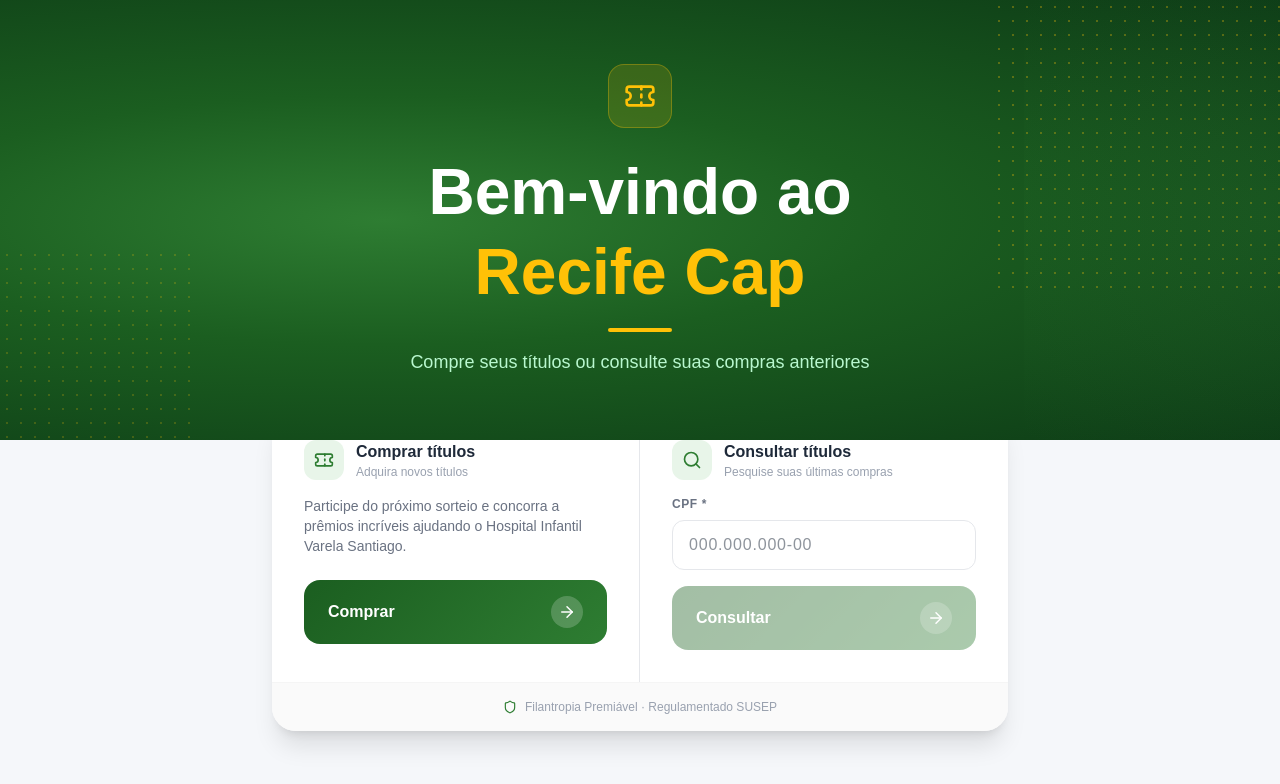
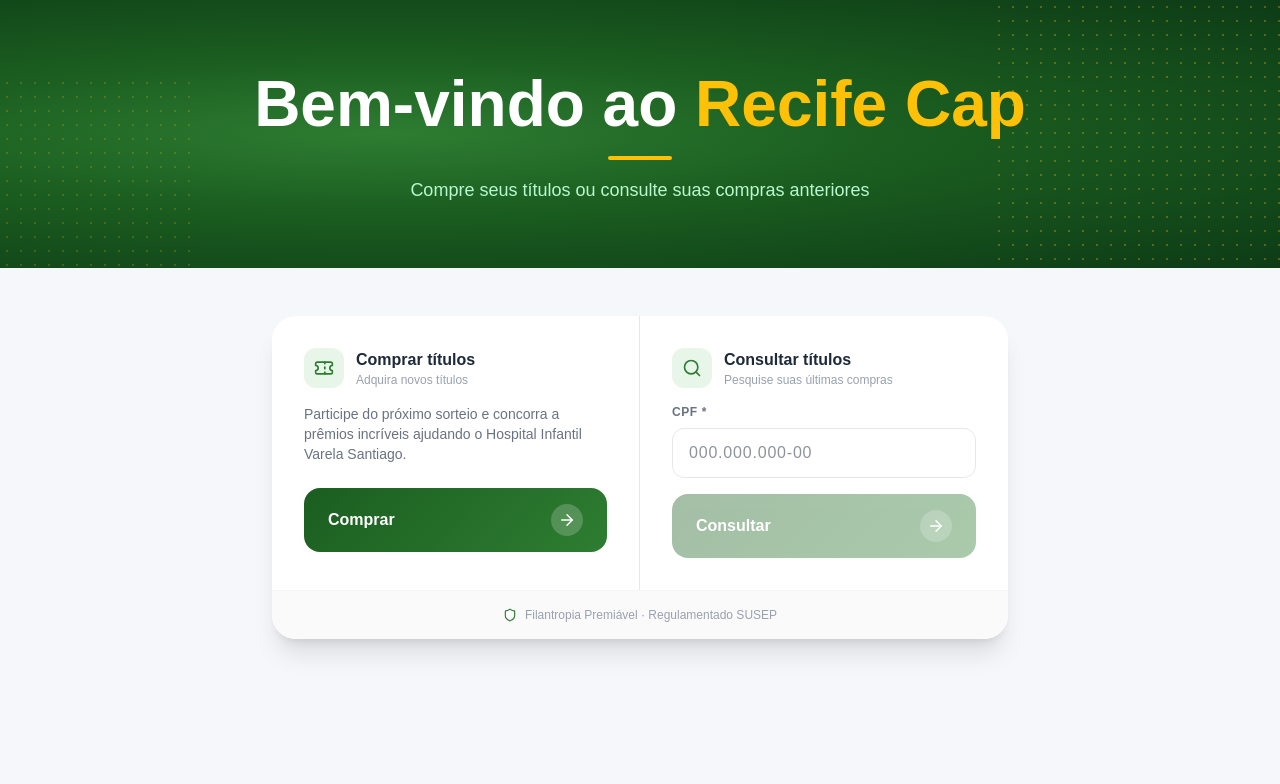
Before and after one commit to projetodis/recife-cap, a Next.js app: page /cliente/consulta-cpf in a window 1280 px wide. Shown: the top 784 px of the page. Built offline with nearby package versions, Linux system fonts and the light colour scheme; no server answers; the database is empty.

Commit message:
fix: consulta-cpf remove icone, card nao cortado, hero compacto

```diff
--- a/app/cliente/(public)/consulta-cpf/page.tsx
+++ b/app/cliente/(public)/consulta-cpf/page.tsx
@@ -30,10 +30,9 @@
 
       {/* Hero */}
       <section
-        className="relative overflow-hidden"
+        className="relative overflow-hidden py-16 text-center"
         style={{
           background: 'radial-gradient(ellipse at 30% 50%, #2E7D32 0%, #1B5E20 40%, #0D3B16 100%)',
-          minHeight: '320px',
         }}
       >
         {/* Pontos dourados — superior direito */}
@@ -52,32 +51,17 @@
             backgroundSize:  '14px 14px',
           }}
         />
-        {/* Curva decorativa direita */}
-        <div
-          className="absolute right-0 top-0 bottom-0 w-64 opacity-10 pointer-events-none"
-          style={{ background: 'radial-gradient(ellipse at right, #4CAF50, transparent)' }}
-        />
 
-        <div className="relative z-10 flex flex-col items-center justify-center text-center px-6 py-16">
-          <div
-            className="inline-flex items-center justify-center w-16 h-16 rounded-2xl mb-6"
-            style={{
-              background: 'rgba(255,193,7,0.15)',
-              border:     '1px solid rgba(255,193,7,0.3)',
-            }}
-          >
-            <Ticket size={32} style={{ color: '#FFC107' }} />
-          </div>
-
+        <div className="relative z-10 px-6">
           <h1
-            className="font-black text-white leading-tight mb-4"
+            className="font-black text-white leading-tight mb-3"
             style={{ fontSize: 'clamp(36px, 6vw, 64px)' }}
           >
-            Bem-vindo ao<br />
+            Bem-vindo ao{' '}
             <span style={{ color: '#FFC107' }}>Recife Cap</span>
           </h1>
 
-          <div className="w-16 h-1 rounded-full mb-4" style={{ background: '#FFC107' }} />
+          <div className="w-16 h-1 rounded-full mx-auto mb-4" style={{ background: '#FFC107' }} />
 
           <p className="text-green-200 text-lg">
             Compre seus títulos ou consulte suas compras anteriores
@@ -86,7 +70,7 @@
       </section>
 
       {/* Card principal */}
-      <div className="max-w-3xl mx-auto px-4 -mt-8 pb-16">
+      <div className="max-w-3xl mx-auto px-4 py-12 pb-16">
         <div className="bg-white rounded-3xl shadow-xl overflow-hidden">
 
           <div className="grid grid-cols-1 md:grid-cols-2">
```
